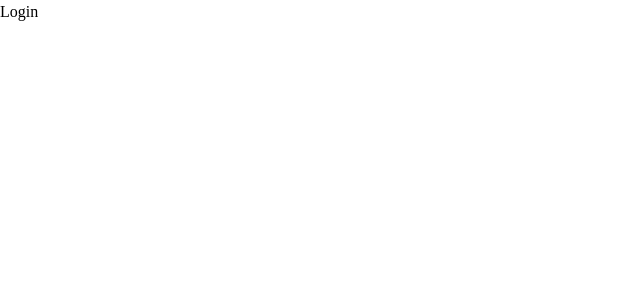
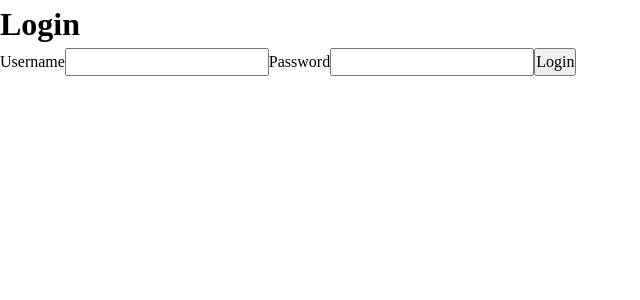
Before and after one commit to nathanielwjohnston/blog-author-frontend, a React (Vite) app: page /login in a window 1280 px wide. Shown: the top 300 px of the page, without its empty margins (0-640 px from the left). Built offline with nearby package versions, Linux system fonts and the light colour scheme.

Commit message:
Add login and author check

```diff
--- a/src/components/login/Login.jsx
+++ b/src/components/login/Login.jsx
@@ -1,7 +1,69 @@
 // import styles from "./Login.module.css";
 
+import { useState } from "react";
+import { useNavigate } from "react-router";
+import { useCheckAuthor } from "../../hooks/useCheckAuthor";
+
 function Login() {
-  return <>Login</>;
+  useCheckAuthor();
+
+  const [username, setUsername] = useState("");
+  const [password, setPassword] = useState("");
+
+  let navigate = useNavigate();
+
+  function updateUsername(e) {
+    setUsername(e.target.value);
+  }
+
+  function updatePassword(e) {
+    setPassword(e.target.value);
+  }
+
+  async function makeLoginAttempt() {
+    try {
+      const res = await fetch("http://localhost:3000/author-api/login", {
+        method: "POST",
+        body: JSON.stringify({
+          username,
+          password,
+        }),
+        headers: {
+          "Content-Type": "application/json",
+        },
+      });
+
+      if (res.ok) {
+        const result = await res.json();
+
+        localStorage.setItem("token", result.token);
+        localStorage.setItem("user", JSON.stringify(result.user));
+
+        navigate("/");
+      }
+    } catch (error) {
+      console.log("error" + error);
+    }
+  }
+
+  return (
+    <>
+      <h1>Login</h1>
+      <form>
+        <label>
+          Username
+          <input type="text" value={username} onChange={updateUsername} />
+        </label>
+        <label>
+          Password
+          <input type="text" value={password} onChange={updatePassword} />
+        </label>
+        <button type="button" onClick={makeLoginAttempt}>
+          Login
+        </button>
+      </form>
+    </>
+  );
 }
 
 export default Login;
--- /dev/null
+++ b/src/hooks/useCheckAuthor.js
@@ -0,0 +1,52 @@
+import { useEffect } from "react";
+import { useNavigate, useLocation } from "react-router";
+
+export function useCheckAuthor() {
+  let navigate = useNavigate();
+  let location = useLocation();
+
+  useEffect(() => {
+    const checkAuthor = async () => {
+      const token = localStorage.getItem("token");
+      if (!token) {
+        if (location.pathname === "/login") {
+          console.log("no token and return");
+          return;
+        }
+        ("no token and go to login");
+        navigate("/login");
+      }
+
+      try {
+        const res = await fetch("http://localhost:3000/author-api/author", {
+          headers: {
+            Authorization: `bearer ${token}`,
+          },
+        });
+
+        if (res.ok) {
+          console.log("authorised and go home");
+          const result = await res.json();
+          localStorage.setItem("user", JSON.stringify(result.user));
+          navigate("/");
+          return;
+        }
+
+        if (location.pathname === "/login") {
+          console.log("not authorised and return");
+          return;
+        }
+        console.log("not authorised and go back to login");
+        navigate("/login");
+      } catch (error) {
+        console.log("error" + error);
+        if (location.pathname === "/login") {
+          return;
+        }
+        navigate("/login");
+      }
+    };
+
+    checkAuthor();
+  }, [navigate, location]);
+}
```
